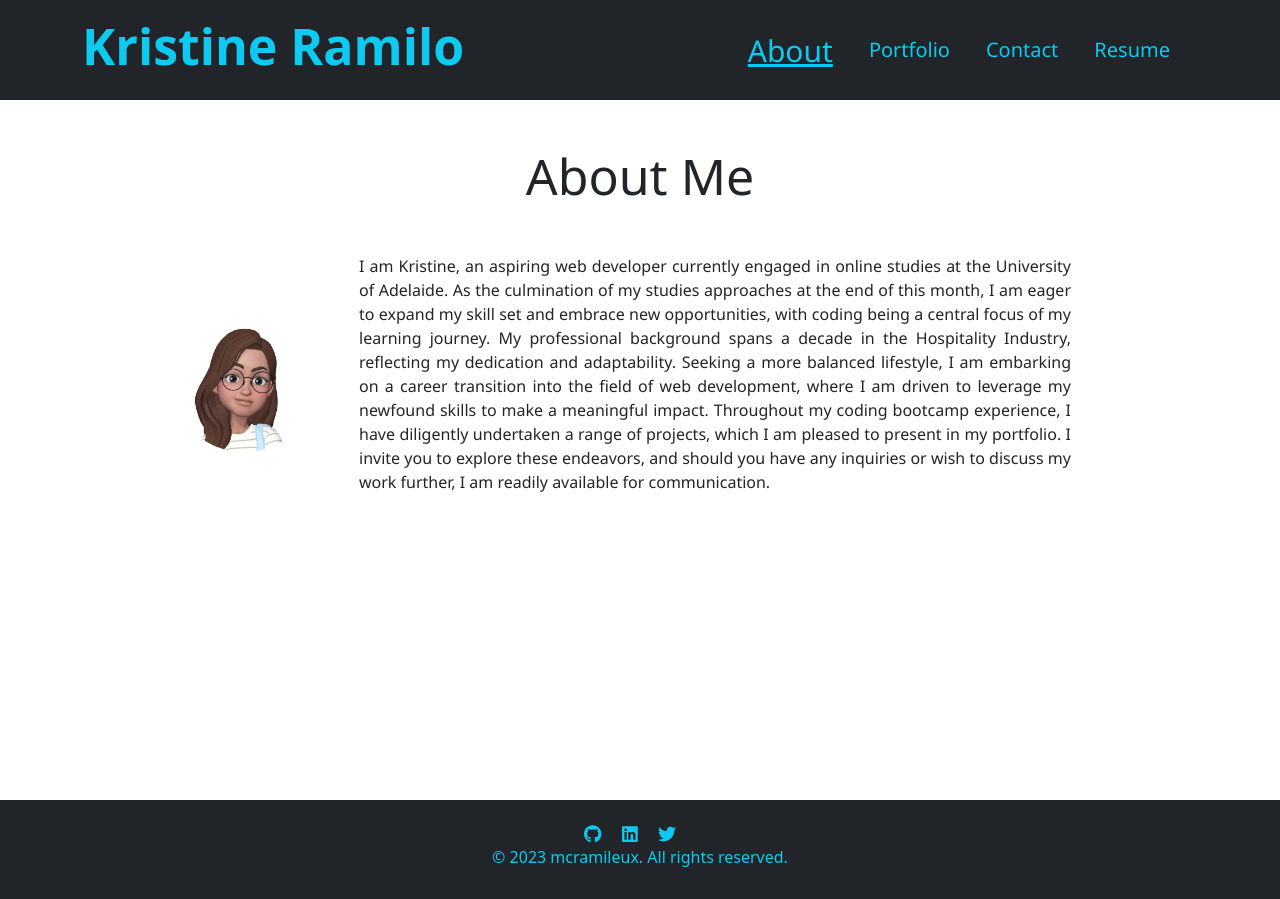
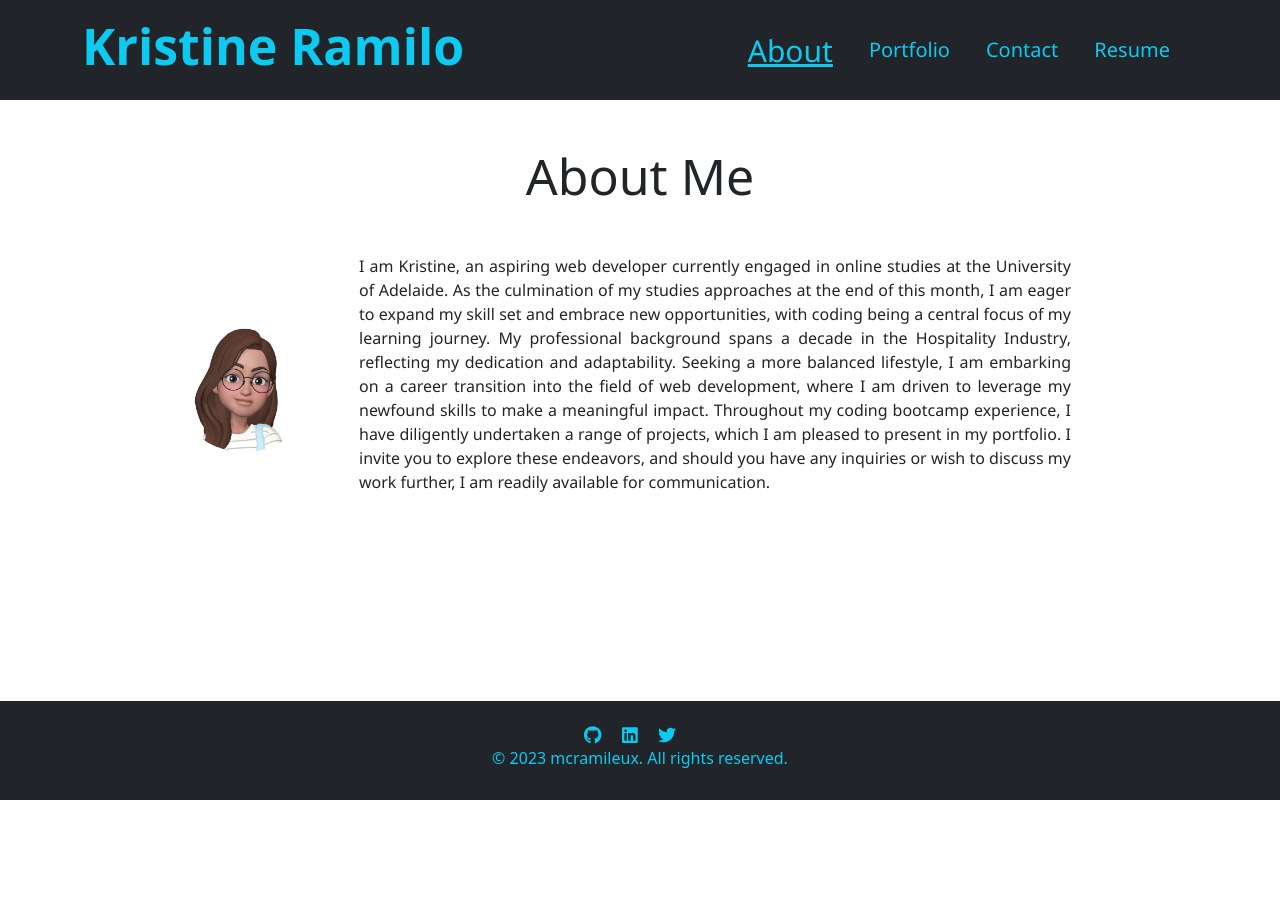
Before and after one commit to mcramileux/mcramileux-react-portfolio, a React (Create React App) app in the folder mcramileux-portfolio/: page / in a window 1280 px wide. After the commit the page ends 800 px from the top, so only its background shows below. Built offline with nearby package versions, Linux system fonts and the light colour scheme.

Commit message:
fixed pages

```diff
--- a/mcramileux-portfolio/src/App.js
+++ b/mcramileux-portfolio/src/App.js
@@ -3,7 +3,7 @@ import Header from './components/Header';
 import Footer from './components/Footer';
 
 const App = () => (
-    <div>
+    <div style={{ position: 'relative', minHeight: '100vh'}}>
         <Header/>
         <Footer/>
     </div>
--- a/mcramileux-portfolio/src/components/Footer.css
+++ b/mcramileux-portfolio/src/components/Footer.css
@@ -5,6 +5,13 @@
     justify-content: center;
     margin-top: 5px;
 }
+
+footer {
+    position: absolute;
+    bottom: 0;
+    width: 100%;
+}
+
 footer .social-icons a {
     color: #fff;
     font-size: 18px;
--- a/mcramileux-portfolio/src/components/Header.js
+++ b/mcramileux-portfolio/src/components/Header.js
@@ -32,7 +32,7 @@ export default function Header() {
   const handlePageChange = (page) => setCurrentPage(page);
 
   return (
-    <div className='d-flex flex-column' style={{ minHeight: '100vh' }}>
+    <div className='d-flex flex-column'>
       <div className='flex-grow-1'>
           {/* We are passing the currentPage from state and the function to update it */}
             <NavTabs currentPage={currentPage} handlePageChange={handlePageChange} />
```
